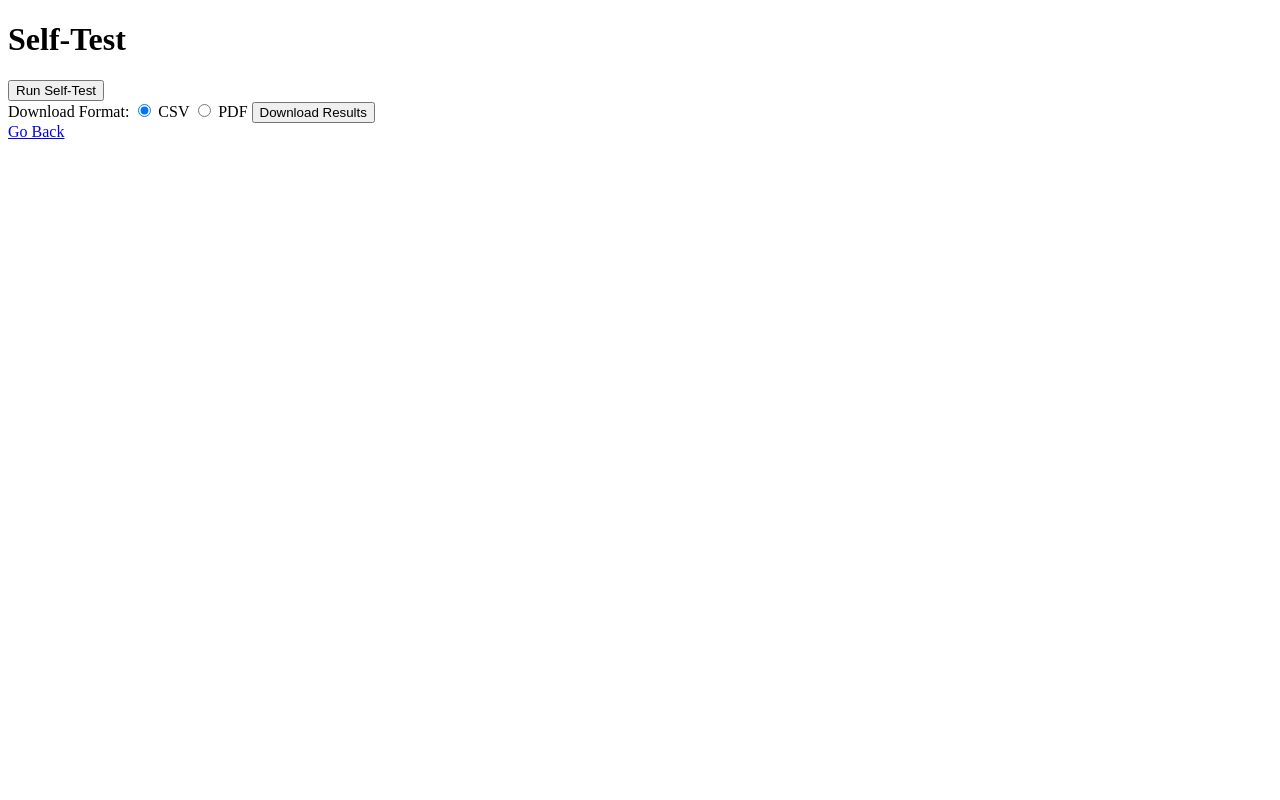
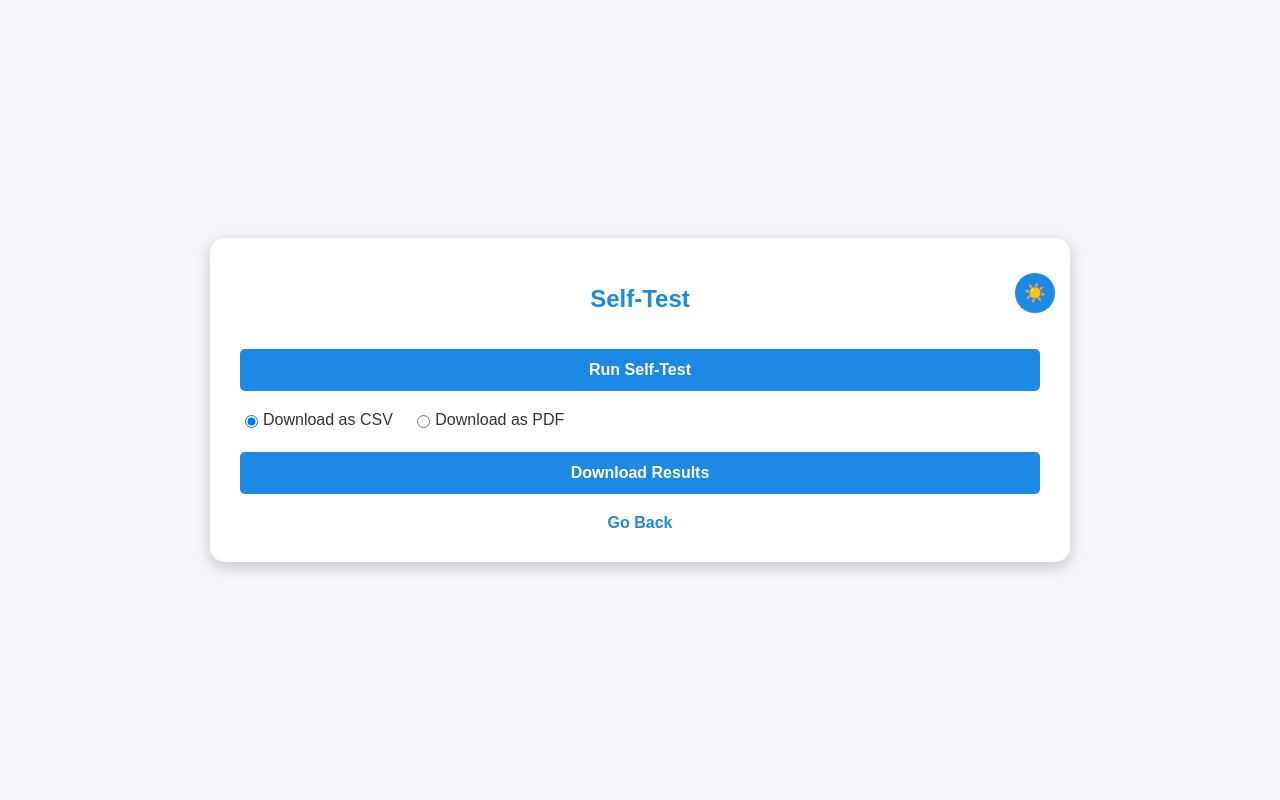
Before and after one commit to ms26961/Jangi, a Flask app: page /self_test in a window 1280 px wide. Run offline with Flask 3, Linux system fonts and the light colour scheme.

Commit message:
Update self_test.html

```diff
--- a/400v2/templates/self_test.html
+++ b/400v2/templates/self_test.html
@@ -2,15 +2,164 @@
 <html lang="en">
 <head>
     <meta charset="UTF-8">
+    <meta name="viewport" content="width=device-width, initial-scale=1.0">
     <title>Self-Test</title>
+    <style>
+        :root {
+            --bg-color: #f4f6f9;
+            --text-color: #333;
+            --primary-color: #1e88e5;
+            --secondary-color: #005cb2;
+            --card-bg: #ffffff;
+            --table-header-bg: #1e88e5;
+            --table-header-text: #ffffff;
+        }
+
+        body {
+            font-family: 'Arial', sans-serif;
+            margin: 0;
+            padding: 0;
+            background-color: var(--bg-color);
+            color: var(--text-color);
+            display: flex;
+            justify-content: center;
+            align-items: center;
+            min-height: 100vh;
+            transition: background-color 0.3s, color 0.3s;
+        }
+
+        .container {
+            width: 90%;
+            max-width: 800px;
+            background-color: var(--card-bg);
+            border-radius: 15px;
+            padding: 30px;
+            box-shadow: 0px 5px 15px rgba(0, 0, 0, 0.2);
+            position: relative;
+        }
+
+        .dark-mode {
+            --bg-color: #121212;
+            --text-color: #e0e0e0;
+            --card-bg: #1e1e1e;
+            --table-header-bg: #333333;
+            --table-header-text: #e0e0e0;
+        }
+
+        h1 {
+            font-size: 24px;
+            font-weight: bold;
+            color: var(--primary-color);
+            text-align: center;
+        }
+
+        button {
+            width: 100%;
+            padding: 12px;
+            margin-top: 20px;
+            font-size: 16px;
+            font-weight: bold;
+            color: #fff;
+            background-color: var(--primary-color);
+            border: none;
+            border-radius: 5px;
+            cursor: pointer;
+            transition: background-color 0.3s ease;
+        }
+
+        button:hover {
+            background-color: var(--secondary-color);
+        }
+
+        table {
+            width: 100%;
+            margin-top: 20px;
+            border-collapse: collapse;
+        }
+
+        th, td {
+            padding: 10px;
+            border: 1px solid #ddd;
+            text-align: center;
+        }
+
+        th {
+            background-color: var(--table-header-bg);
+            color: var(--table-header-text);
+        }
+
+        .form-container {
+            margin-top: 20px;
+        }
+
+        .form-container label {
+            display: inline-flex;
+            align-items: center;
+            margin-right: 15px;
+            font-weight: normal;
+        }
+
+        .form-container input[type="radio"] {
+            margin-right: 5px;
+        }
+
+        .dark-mode-toggle {
+            position: absolute;
+            top: 15px;
+            right: 15px;
+            width: 40px;
+            height: 40px;
+            background-color: var(--primary-color);
+            color: #fff;
+            border: none;
+            border-radius: 50%;
+            display: flex;
+            justify-content: center;
+            align-items: center;
+            font-size: 18px;
+            cursor: pointer;
+            transition: background-color 0.3s ease, transform 0.3s ease;
+        }
+
+        .dark-mode-toggle:hover {
+            background-color: var(--secondary-color);
+            transform: scale(1.1);
+        }
+
+        .link-container {
+            text-align: center;
+            margin-top: 20px;
+        }
+
+        .link-container a {
+            color: var(--primary-color);
+            text-decoration: none;
+            font-weight: bold;
+            transition: color 0.3s ease;
+        }
+
+        .link-container a:hover {
+            color: var(--secondary-color);
+        }
+
+        .results-container {
+            margin-top: 20px;
+        }
+    </style>
     <script>
+        function toggleDarkMode() {
+            const body = document.body;
+            body.classList.toggle('dark-mode');
+            const toggleButton = document.querySelector('.dark-mode-toggle');
+            toggleButton.innerHTML = body.classList.contains('dark-mode') ? '🌙' : '☀️';
+        }
+
         function runSelfTest() {
             fetch('/run_self_test', { method: 'POST' })
                 .then(response => response.json())
                 .then(data => {
                     const resultsDiv = document.getElementById('results');
                     resultsDiv.innerHTML = '<h2>Self-Test Results</h2>';
-
                     data.forEach(group => {
                         let resultTable = `<h3>${group["Multiplexer"]}</h3>`;
                         resultTable += '<table><tr><th>Sensor ID</th><th>Value</th></tr>';
@@ -31,15 +180,27 @@
     </script>
 </head>
 <body>
+    <div class="container">
+        <button class="dark-mode-toggle" onclick="toggleDarkMode()">☀️</button>
         <h1>Self-Test</h1>
         <button onclick="runSelfTest()">Run Self-Test</button>
-    <div id="results"></div>
+        <div id="results" class="results-container"></div>
+        <div class="form-container">
             <form action="/download_self_test" method="post">
-        <label>Download Format:</label>
-        <input type="radio" name="download_format" value="csv" checked> CSV
-        <input type="radio" name="download_format" value="pdf"> PDF
+                <label>
+                    <input type="radio" id="csv" name="download_format" value="csv" checked>
+                    Download as CSV
+                </label>
+                <label>
+                    <input type="radio" id="pdf" name="download_format" value="pdf">
+                    Download as PDF
+                </label>
                 <button type="submit">Download Results</button>
             </form>
+        </div>
+        <div class="link-container">
             <a href="/">Go Back</a>
+        </div>
+    </div>
 </body>
 </html>
```
Lines whose indentation alone changed are shown as unchanged.
